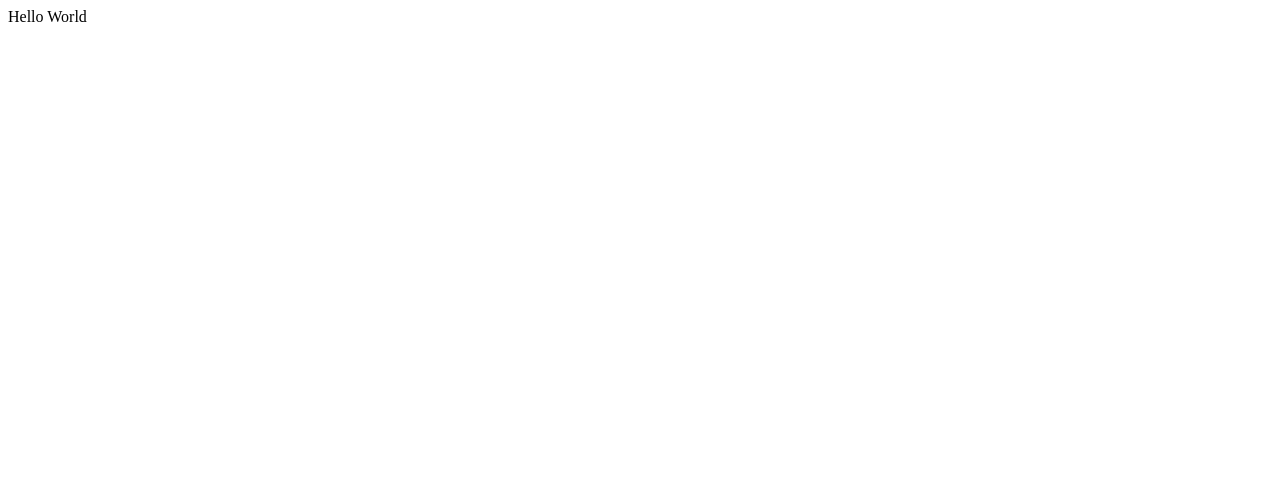
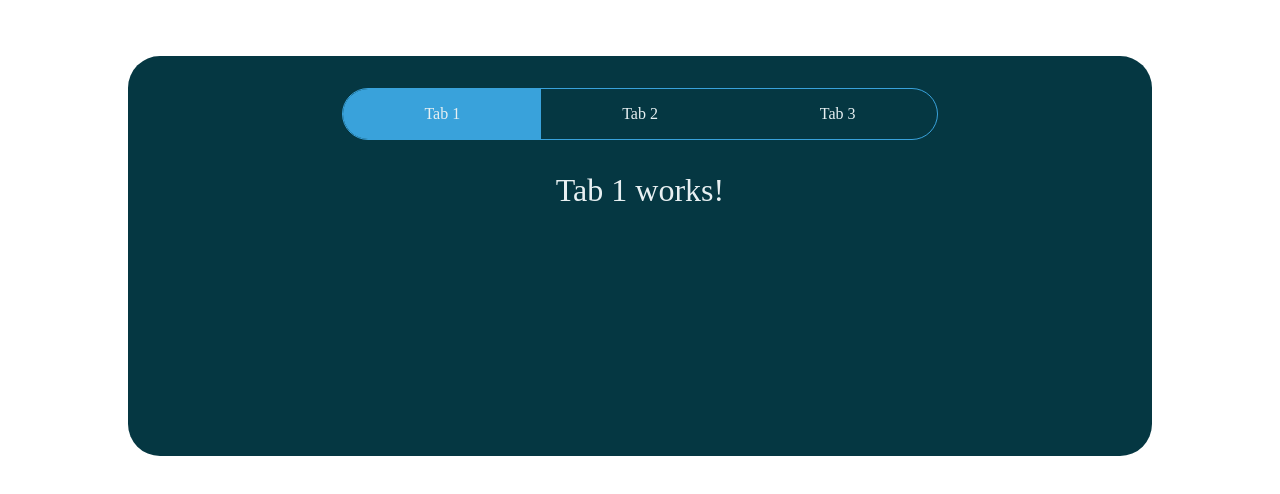
Before and after one commit to GabrielAbubakar/react-playgrounds, a React (Create React App) app: page / in a window 1280 px wide. Shown: the top 494 px of the page. Built offline with nearby package versions, Linux system fonts and the light colour scheme.

Commit message:
tab functionality implemented

```diff
--- /dev/null
+++ b/src/App.css
@@ -0,0 +1,81 @@
+* {
+    box-sizing: border-box;
+    padding: 0;
+    margin: 0;
+}
+
+/* Style App.js wrapper */
+.App {
+    width: 100vw;
+    height: 100vh;
+    display: flex;
+    align-items: center;
+    justify-content: center;
+    overflow: hidden;
+}
+
+/* Tab Container */
+.Tabs {
+    width: 80%;
+    height: auto;
+    min-height: 400px;
+    background: #053742;
+    margin: 3.5rem auto 1.5rem;
+    padding: 2rem 1rem;
+    color: #E8F0F2;
+    border-radius: 2rem;
+
+    @media (max-width: 769px) {
+        padding: 2rem 0;
+    }
+
+}
+
+/* Tab Navigation */
+ul.nav {
+    width: 60%;
+    margin: 0 auto 2rem;
+    display: flex;
+    align-items: center;
+    justify-content: space-between;
+    border: 1px solid #39A2DB;
+    border-radius: 2rem;
+    padding-left: 0px;
+
+    @media (max-width: 768px) {
+        width: 90%;
+    }
+}
+
+ul.nav li {
+    width: 50%;
+    padding: 1rem;
+    list-style: none;
+    text-align: center;
+    cursor: pointer;
+    transition: all 0.7s;
+}
+
+ul.nav li:first-child {
+    border-bottom-left-radius: 2rem;
+    border-top-left-radius: 2rem;
+}
+
+ul.nav li:last-child {
+    border-bottom-right-radius: 2rem;
+    border-top-right-radius: 2rem;
+}
+
+ul.nav li:hover {
+    background: rgba(50, 224, 196, 0.15);
+}
+
+ul.nav li.active {
+    background: #39A2DB;
+}
+
+/* Tab Content Styles */
+.TabContent {
+    font-size: 2rem;
+    text-align: center;
+}
--- a/src/App.js
+++ b/src/App.js
@@ -1,9 +1,11 @@
 import React from 'react'
+import Tabs from './Components/Tabs'
+import './App.css'
 
 const App = () => {
     return (
         <div>
-            Hello World
+            <Tabs />
         </div>
     )
 }
--- /dev/null
+++ b/src/Components/TabContent.js
@@ -0,0 +1,12 @@
+import React from "react";
+
+const TabContent = ({ id, activeTab, children }) => {
+    return (
+        activeTab === id ? <div className="TabContent">
+            {children}
+        </div>
+            : null
+    );
+};
+
+export default TabContent;
--- /dev/null
+++ b/src/Components/TabNavItem.js
@@ -0,0 +1,14 @@
+import React from "react";
+const TabNavItem = ({ id, title, activeTab, setActiveTab }) => {
+
+    const handleClick = () => {
+        setActiveTab(id);
+    };
+
+    return (
+        <li onClick={handleClick} className={activeTab === id ? "active" : ""}>
+            {title}
+        </li>
+    );
+};
+export default TabNavItem;
--- /dev/null
+++ b/src/Components/Tabs.js
@@ -0,0 +1,31 @@
+import React, { useState } from "react";
+import TabNavItem from "./TabNavItem";
+import TabContent from "./TabContent";
+
+const Tabs = () => {
+    const [activeTab, setActiveTab] = useState("tab1");
+
+    return (
+        <div className="Tabs">
+            <ul className="nav">
+                <TabNavItem title="Tab 1" id="tab1" activeTab={activeTab} setActiveTab={setActiveTab} />
+                <TabNavItem title="Tab 2" id="tab2" activeTab={activeTab} setActiveTab={setActiveTab} />
+                <TabNavItem title="Tab 3" id="tab3" activeTab={activeTab} setActiveTab={setActiveTab} />
+            </ul>
+
+            <div className="outlet">
+                <TabContent id="tab1" activeTab={activeTab}>
+                    <p>Tab 1 works!</p>
+                </TabContent>
+                <TabContent id="tab2" activeTab={activeTab}>
+                    <p>Tab 2 works!</p>
+                </TabContent>
+                <TabContent id="tab3" activeTab={activeTab}>
+                    <p>Tab 3 works!</p>
+                </TabContent>
+            </div>
+        </div>
+    );
+};
+
+export default Tabs;
```
Also changed, not shown: src/Components/AllTabs/FirstTab.js (added, +10 -0 lines), src/Components/AllTabs/SecondTab.js (added, +10 -0 lines).
